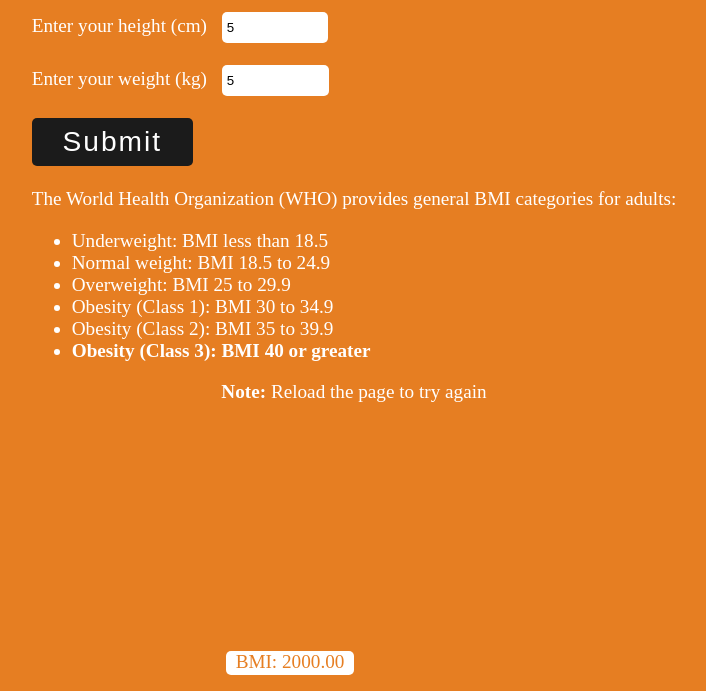
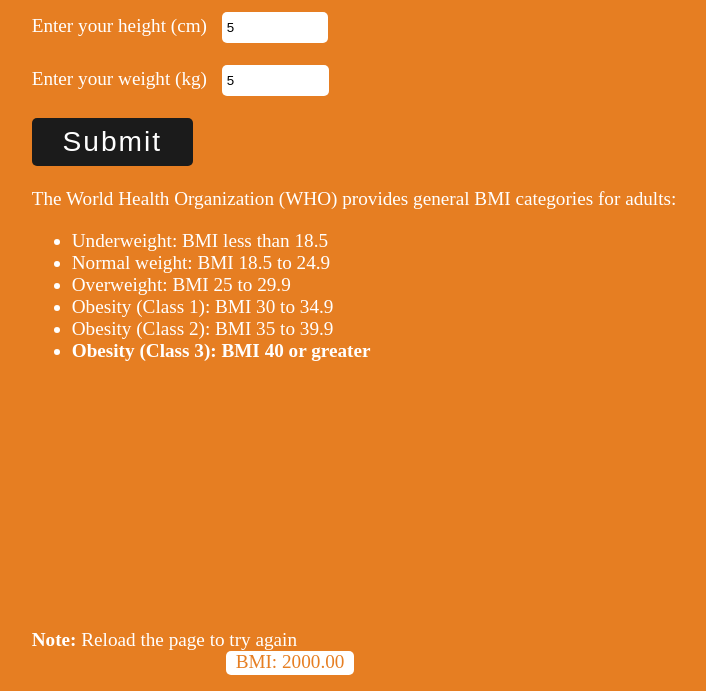
Before and after one commit to Mohd-Samad-Siddiqui/BMI-Calculator, a plain HTML site: page index.html in a window 1280 px wide. Both pictures are taken after typing "5", "5" into the empty fields and a click on the button "Submit". Shown: the part 109-800 px from the top of the page, without its empty margins (286-992 px from the left). Drawn offline with Linux system fonts and the light colour scheme.

Commit message:
another commit to the style of para

```diff
--- a/style.css
+++ b/style.css
@@ -63,6 +63,8 @@
  }
 
  .para {
+   position: absolute;
+   bottom: 5%;
    color: #fff;
    text-align: center;
    display: none;
```
